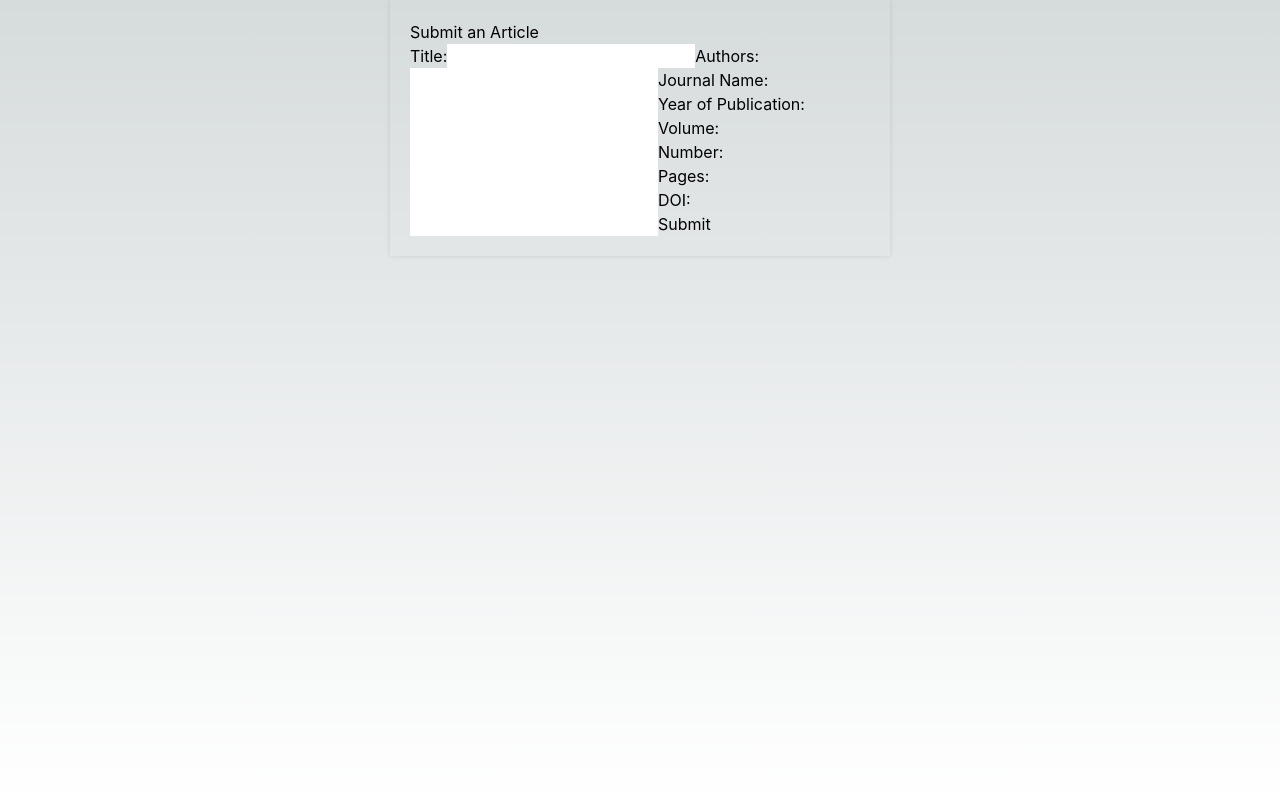
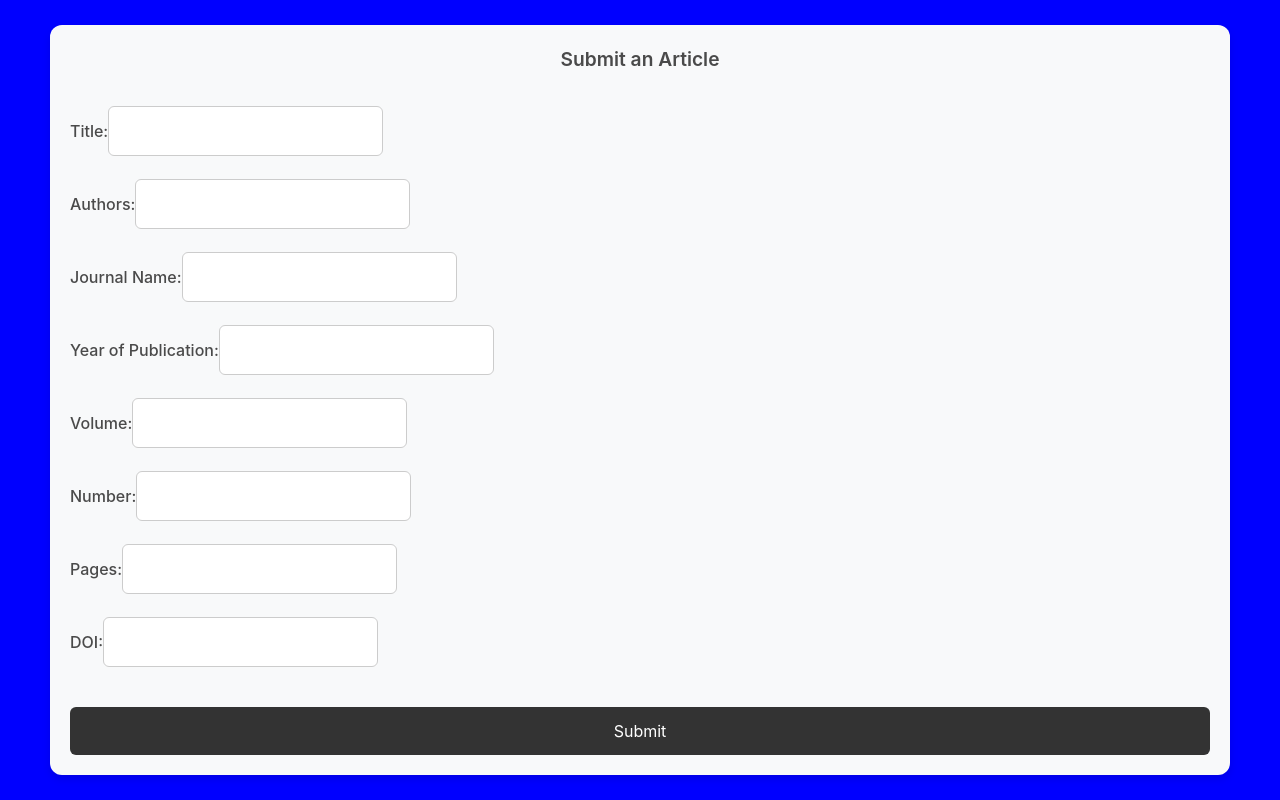
Before and after one commit to terkrub/Software-Practice-Empirical-Evidence-Database-, a Next.js app in the folder frontend/: page /submit in a window 1280 px wide. Built offline with nearby package versions, Linux system fonts and the light colour scheme.

Commit message:
submit change

```diff
--- a/frontend/pages/styles/submitStyles.module.css
+++ b/frontend/pages/styles/submitStyles.module.css
@@ -1,30 +1,96 @@
-/* styles/submit.module.css */
-.container {
-  max-width: 500px;
-  margin: auto;
-  padding: 20px;
-  box-shadow: 0px 0px 5px 0px #0000001a;
+.wrapper {
+  background-color: blue;
+  display: flex;
+  align-items: center;
+  justify-content: flex-start; /* Adjusted from center to flex-start */
+  min-height: 100vh;
+  margin: 0;
+  padding-left: 50px; /* Optional: Add some padding to ensure it's not flush against the edge */
+  padding-right: 50px;
 }
 
-.label, .button {
-  display: block;
-  margin-bottom: 20px;
+.container {
+  display: flex;
+  flex-direction: column;
+  align-items: center;
+  background-color: #f8f9fa;
+  padding: 20px;
+  border-radius: 12px;
+  box-shadow: 0 4px 8px rgba(0, 0, 0, 0.1);
+  width: 100%;
+  max-width: none;
+  transition: all 0.3s ease;
+}
+
+.container:hover {
+  box-shadow: 0 6px 12px rgba(0, 0, 0, 0.2);
+}
+
+.h1 {
+  margin-bottom: 25px;
+  font-size: 1.2em;
+  color: #4a4a4a;
+  text-align: left;
+  font-weight: 600;
+}
+
+.form {
+  width: 100%;
+  display: flex;
+  flex-direction: column;
+}
+
+.label {
+  margin-bottom: 15px;
+  color: #4a4a4a;
+  font-size: 1em;
+  font-weight: 500;
 }
 
 .input {
-  width: 100%;
-  padding: 10px;
-  margin-top: 5px;
+  padding: 12px;
+  border: 1px solid #ccc;
+  border-radius: 6px;
+  margin-top: 8px;
+  transition: border 0.3s ease;
+}
+
+.input:focus {
+  border: 1px solid #333;
+  outline: none;
 }
 
 .button {
-  padding: 10px 20px;
-  background-color: #0070f3;
-  color: #ffffff;
+  padding: 12px 25px;
+  background-color: #333;
+  color: #fff;
+  cursor: pointer;
   border: none;
-  cursor: pointer;
+  border-radius: 6px;
+  margin-top: 25px;
+  transition: background-color 0.3s ease;
 }
 
 .button:hover {
-  background-color: #0056b3;
+  background-color: #555;
 }
+@media (max-width: 100px) {
+  .container {
+    width: 100%; /* Adjust the width to 100% on smaller screens */
+    max-width: none; /* Override the max-width set above */
+  }
+
+  .h1 {
+    font-size: 1.8em;
+    margin-bottom: 20px;
+  }
+
+  .label {
+    font-size: 0.9em;
+    margin-bottom: 12px;
+  }
+
+  .button {
+    margin-top: 20px;
+  }
+}
--- a/frontend/pages/submit.js
+++ b/frontend/pages/submit.js
@@ -1,62 +1,63 @@
-// pages/submit.js
-import { useState } from 'react';
+import { useState, useEffect } from 'react';
 import styles from './styles/submitStyles.module.css';
 
 const SubmitArticle = () => {
-  const [title, setTitle] = useState('');
-  const [authors, setAuthors] = useState('');
-  const [journal, setJournal] = useState('');
-  const [year, setYear] = useState('');
-  const [volume, setVolume] = useState('');
-  const [number, setNumber] = useState('');
-  const [pages, setPages] = useState('');
-  const [doi, setDoi] = useState('');
+  const [articleData, setArticleData] = useState({
+    title: '',
+    authors: '',
+    journal: '',
+    year: '',
+    volume: '',
+    number: '',
+    pages: '',
+    doi: '',
+  });
+
+  const handleChange = (e) => {
+    const { name, value } = e.target;
+    setArticleData((prevData) => ({ ...prevData, [name]: value }));
+  };
 
   const handleSubmit = (e) => {
     e.preventDefault();
-    // Here you can handle the submission, e.g., send the data to an API.
-    const articleData = { title, authors, journal, year, volume, number, pages, doi };
     console.log('Article Data:', articleData);
   };
 
+  useEffect(() => {
+    // This is where you can handle side-effects, e.g., API requests.
+  }, [articleData]);
+
+  const renderInputField = (label, type, name) => (
+    <label className={styles.label} htmlFor={name}>
+      {label}
+      <input
+        type={type}
+        id={name}
+        name={name}
+        value={articleData[name]}
+        onChange={handleChange}
+        required
+        className={styles.input}
+      />
+    </label>
+  );
+
   return (
-    <div className={styles.container}>
-      <h1>Submit an Article</h1>
-      <form onSubmit={handleSubmit}>
-        <label>
-          Title:
-          <input type="text" value={title} onChange={(e) => setTitle(e.target.value)} required />
-        </label>
-        <label>
-          Authors:
-          <input type="text" value={authors} onChange={(e) => setAuthors(e.target.value)} required />
-        </label>
-        <label>
-          Journal Name:
-          <input type="text" value={journal} onChange={(e) => setJournal(e.target.value)} required />
-        </label>
-        <label>
-          Year of Publication:
-          <input type="number" value={year} onChange={(e) => setYear(e.target.value)} required />
-        </label>
-        <label>
-          Volume:
-          <input type="text" value={volume} onChange={(e) => setVolume(e.target.value)} required />
-        </label>
-        <label>
-          Number:
-          <input type="text" value={number} onChange={(e) => setNumber(e.target.value)} required />
-        </label>
-        <label>
-          Pages:
-          <input type="text" value={pages} onChange={(e) => setPages(e.target.value)} required />
-        </label>
-        <label>
-          DOI:
-          <input type="text" value={doi} onChange={(e) => setDoi(e.target.value)} required />
-        </label>
-        <button type="submit">Submit</button>
+    <div className={styles.wrapper}>
+      <div className={styles.container}>
+        <h1 className={styles.h1}>Submit an Article</h1>
+        <form onSubmit={handleSubmit} className={styles.form}>
+        {renderInputField('Title:', 'text', 'title')}
+        {renderInputField('Authors:', 'text', 'authors')}
+        {renderInputField('Journal Name:', 'text', 'journal')}
+        {renderInputField('Year of Publication:', 'number', 'year')}
+        {renderInputField('Volume:', 'text', 'volume')}
+        {renderInputField('Number:', 'text', 'number')}
+        {renderInputField('Pages:', 'text', 'pages')}
+        {renderInputField('DOI:', 'text', 'doi')}
+        <button type="submit" className={styles.button}>Submit</button>
       </form>
+      </div>
     </div>
   );
 };
--- /dev/null
+++ b/package.json
@@ -0,0 +1,6 @@
+{
+  "dependencies": {
+    "bootstrap": "^4.6.0",
+    "react-bootstrap": "^2.9.0"
+  }
+}
```
Also changed, not shown: 1 other file (tests, documents, lock files or other folders).
